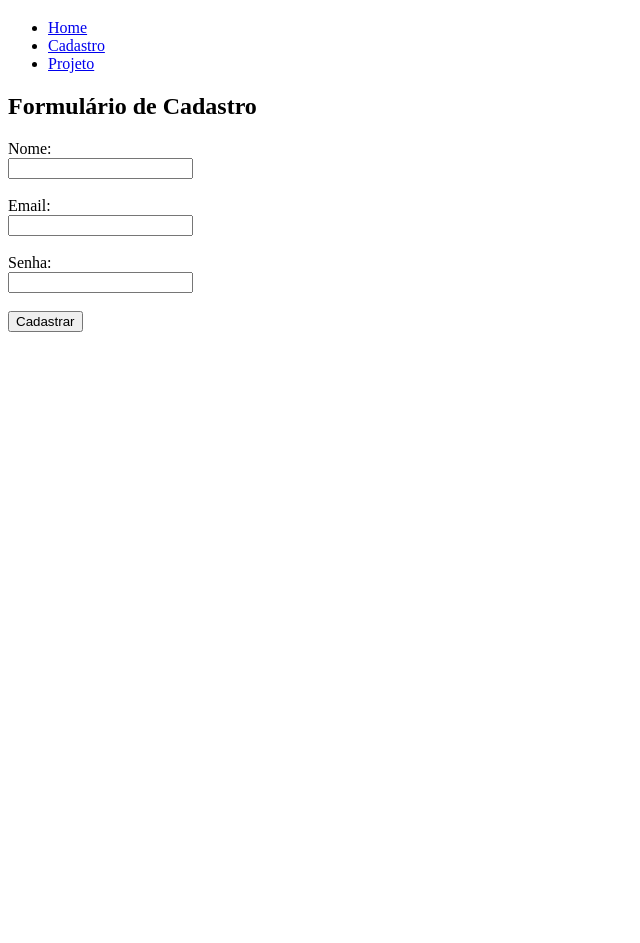
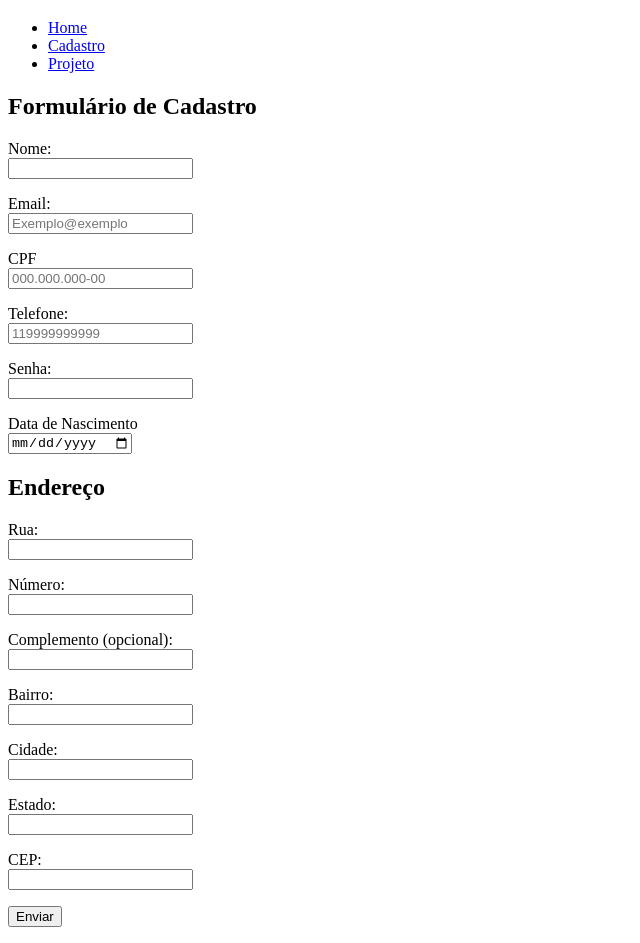
Before and after one commit to Odranel/Meu-aprendizado-na-falculdade-cruzeiro-do-sul---desenvolvimento-web.-, a plain HTML site: page cadastro.html in a window 1280 px wide. Shown: the part 61-1004 px from the top of the page, without its empty margins (0-640 px from the left). Before the commit the page ends 800 px from the top, so only its background shows below. Drawn offline with Linux system fonts and the light colour scheme.

Commit message:
V1.04 - INCLUINDO OUTRAS PÁGINAS

```diff
--- a/cadastro.html
+++ b/cadastro.html
@@ -21,17 +21,80 @@
     <main>
         <section>
             <h2>Formulário de Cadastro</h2>
-            <form action="#" method="post">
+            <form action="index.html" method="post"><!--ação do formulário, onde os dados serão enviados e o método post para enviar os dados de forma segura-->
+                <p>
                 <label for="nome">Nome:</label><br>
-                <input type="text" id="nome" name="nome" required><br><br>
+                <input type="text" id="nome" name="nome" maxlength="80" required>
+                </p>
 
+                <p>
                 <label for="email">Email:</label><br>
-                <input type="email" id="email" name="email" required><br><br>
+                <input type="email" id="email" name="email" placeholder="Exemplo@exemplo" required>
+                </p>
 
+                <p>
+                <label for="cpf">CPF</label> <br>
+                <input type="text" id="cpf" name="cpf" maxlength="14" placeholder="000.000.000-00" inputmode="numeric">
+                </p>
+
+                <p>
+                <label for="Telefone">Telefone:</label> <br>
+                <input type="tel" id="Telefone" name="Telefone" maxlength="11" placeholder="119999999999" required>
+                </p>
+
+                <p>
                 <label for="senha">Senha:</label><br>
-                <input type="password" id="senha" name="senha" required><br><br>
+                <input type="password" id="senha" name="senha" maxlength="16" required>
+                </p>
 
-                <input type="submit" value="Cadastrar">
+                <p>
+                <label for="Data_nascimento"> Data de Nascimento</label> <br>
+                <input type="date" id="Data_nascimento" name="Data_nascimento" required>
+                </p>
+
+
+                <h2>Endereço</h2>
+
+                <p>
+                <label for="rua">Rua:</label><br>
+                <input type="text" id="rua" name="rua" autocomplete="street-address" required>
+                </p>
+
+                <p>
+                <label for="numero">Número:</label><br>
+                <input type="text" id="numero" name="numero" required>
+                </p>
+
+                <p>
+                <label for="complemento">Complemento (opcional):</label><br>
+                <input type="text" id="complemento" name="complemento">
+                </p>
+
+                <p>
+                <label for="bairro">Bairro:</label><br>
+                <input type="text" id="bairro" name="bairro" required>
+                </p>
+
+                <p>
+                <label for="cidade">Cidade:</label><br>
+                <input type="text" id="cidade" name="cidade" autocomplete="address-level2" required>
+                </p>
+
+                <p>
+                <label for="estado">Estado:</label><br>
+                <input type="text" id="estado" name="estado" autocomplete="address-level1" required>
+                </p>
+
+                <p>
+                <label for="cep">CEP:</label><br>
+                <input type="text" id="cep" name="cep" autocomplete="postal-code" required pattern="[0-9]{5}-[0-9]{3}" title="Formato: 00000-000">
+                </p>
+
+                <p>
+                <button type="submit">Enviar</button>
+
+
+
             </form>
         </section>
     </main>
```
